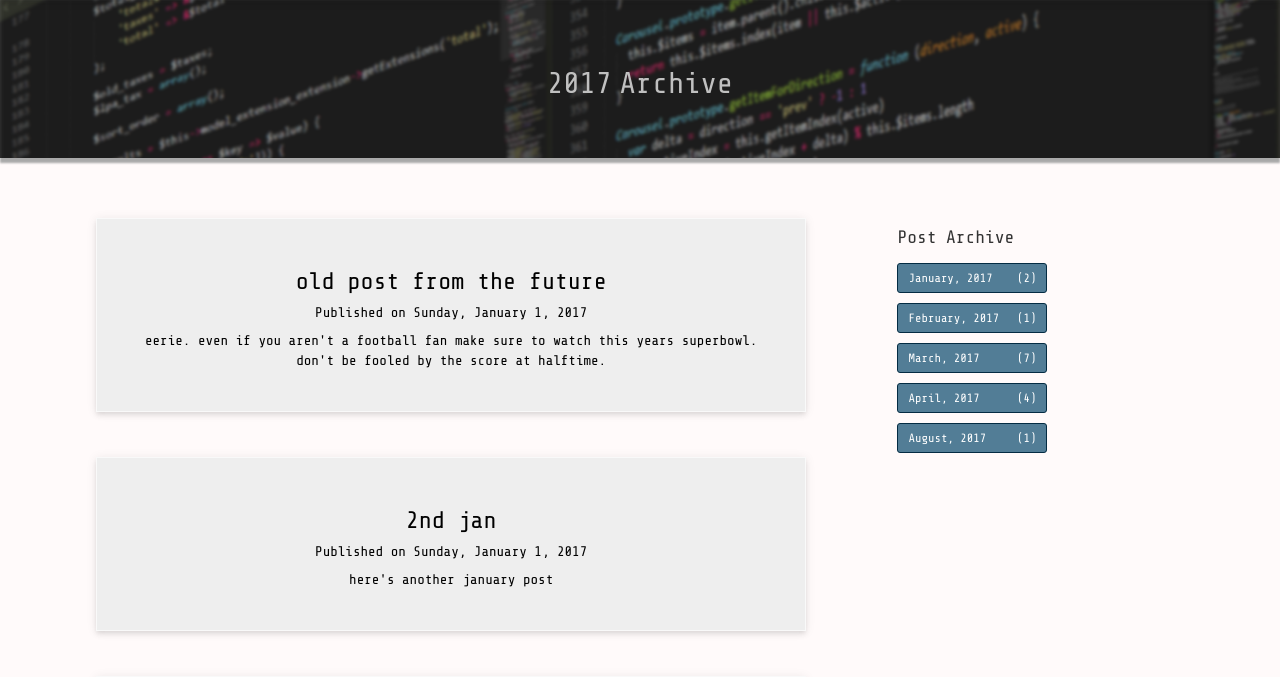
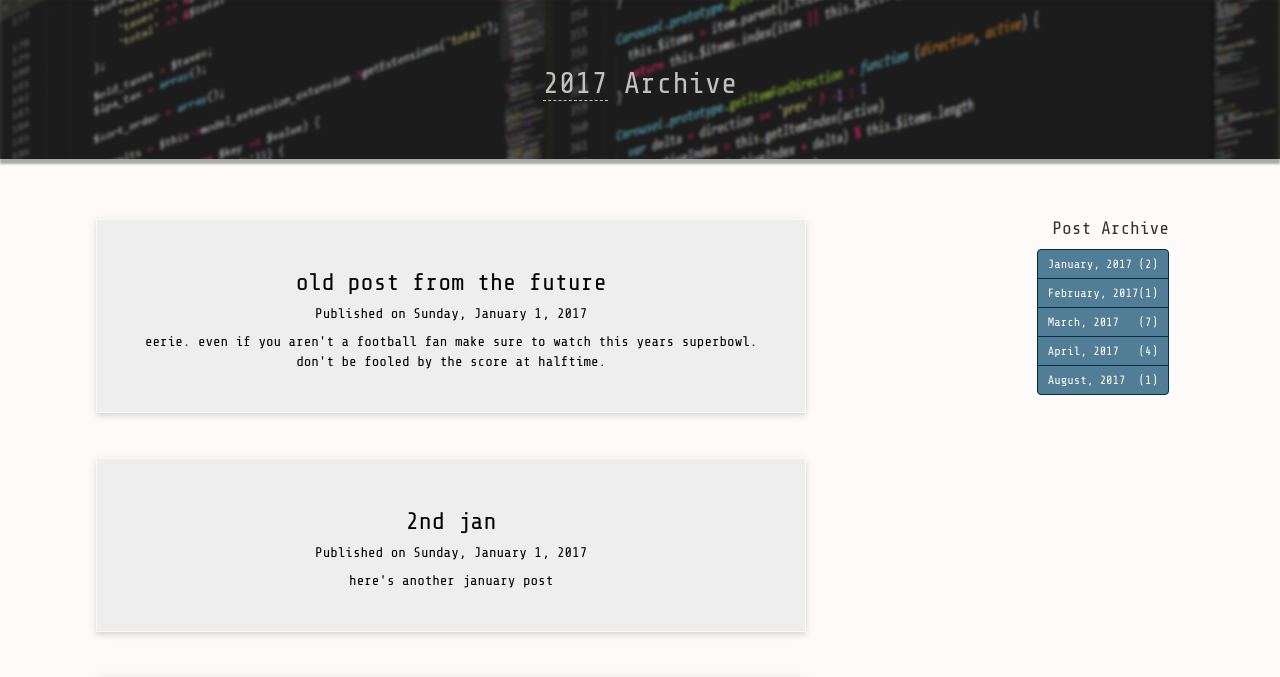
Before and after one commit to imasnyper/danielhayes, a Django app: page /blog/2017/ in a window 1280 px wide. Shown: the part 76-753 px from the top of the page. Run offline with Django 3.2, Linux system fonts and the light colour scheme; data comes from the database, SQL or seed files in the repository; parts of the project's set-up code (start-up, migrations or seed data) failed here and were passed over; some libraries are stand-ins or nearby versions; some web fonts are replaced.

Commit message:
polishing up views and templates. added prev/next post links at the bottom of the detail view for easy navigation to the adjacent posts in the blog. split the css up between the home app (which also includes styles for the navbar and footer) and the blog app for easier reading and editing.

```diff
--- /dev/null
+++ b/blog/static/blog/blog_style.css
@@ -0,0 +1,125 @@
+/*Blog Styling*/
+
+.btn{
+  background-color: #527D96;
+  padding: 10px 10px;
+  width: 150px;
+  border-color: #042C43;
+}
+
+.btn-group-sm {
+    padding: 0 auto;
+}
+
+img{
+  display: block;
+  max-width: 100%;
+  width: auto;
+  height: auto;
+}
+
+a.post {
+  display: block;
+  /*margin: 0 10%;*/
+}
+
+a.post:hover {
+  text-decoration: none;
+}
+
+
+ul.no-style {
+  list-style: none;
+  padding-left: 0px;
+}
+
+.post-container {
+    padding-left: 0;
+}
+
+.post-title {
+  color: black;
+}
+
+.post-content {
+  min-height: 600px; /*stretch page if post is short*/
+  max-width: 600px; /*keep paragraph a readable width*/
+  margin: 0 auto; /*center horizontally*/
+}
+
+.post-content-text {
+  text-align: justify;
+  text-justify: inter-word;
+  padding-bottom: 20px;
+}
+
+.post-author {
+  color: black;
+}
+
+.post-index-content {
+  color: black;
+}
+
+.post-card {
+  background-color: #eee;
+  margin: 0 0 45px 0;
+  padding: 30px 30px;
+  border: 1px solid #F9F9F9;
+  box-shadow: 0 2px 4px -1px rgba(0,0,0,0.06),
+              0 4px 5px 0 rgba(0,0,0,0.06),
+              0 1px 10px 0 rgba(0,0,0,0.08);
+  color: black;
+}
+
+.archive-title {
+    margin-top: 0;
+}
+
+.jumbotron-archive-text {
+    display: inline-block !important;
+    color silver;
+}
+
+.jumbotron-archive-links {
+    display: inline-block !important;
+    border-bottom: 1px dashed silver;
+}
+
+a.jumbotron-archive-links {
+    color: silver;
+}
+
+a:link.jumbotron-archive-links a:visited.jumbotron-archive-links {
+    text-decoration: none;
+}
+
+a:hover.jumbotron-archive-links {
+    text-decoration: none;
+    border-bottom: 2px dashed silver;
+}
+
+a:active.jumbotron-archive-links {
+    text-decoration: none;
+}
+
+.archive-count{
+  float: right;
+}
+
+.prev-post {
+    float: right;
+}
+
+.next-post {
+    float: left;
+}
+
+.thumbnail {
+    width: auto;
+}
+
+/*
+.post-archive{
+  padding: 0 7%;
+}*/
--- a/blog/templates/blog/base_blog.html
+++ b/blog/templates/blog/base_blog.html
@@ -1,4 +1,12 @@
 {% extends 'home/base.html' %}
+{% load static %}
+
+{% block extra_stylesheets %}
+    <link rel="stylesheet" type="text/css"
+      href="{% static 'blog/blog_style.css' %}"/>
+{% endblock extra_stylesheets %}
+
+{% block title %}Daniel Hayes | Blog{% endblock title %}
 
 {% block blog_active %}
 active
@@ -69,10 +77,10 @@ active
         </div>
         {% endblock pagination %}
     </div>
-    <div class="col-sm-4 text-left post-archive">
+    <div class="col-sm-4 text-right post-archive">
         {% block archive %}
-        <h4>Post Archive</h4>
-        <div class=".btn-group-vertical btn-group-sm">
+        <h4 class="archive-title">Post Archive</h4>
+        <div class="btn-group-vertical btn-group-sm">
             {% for month in archive %}
             <a href="{% url 'blog:archive' month.month|date:'Y' month.month|date:'m' %}" class="btn btn-primary">
                 <div class="text-left">
--- a/blog/templates/blog/blog_archive.html
+++ b/blog/templates/blog/blog_archive.html
@@ -1,38 +1,29 @@
 {% extends 'blog/base_blog.html' %}
+
+{% block title %}
+{% if month %}
+    Blog | Archive | {{ month_name }} {{ year }}
+{% else %}
+    Blog | Archive | {{year}}
+{% endif %}
+{% endblock title %}
 
 {% block page_header %}
   <div class="jumbotron">
     {% if month %}
-      <span>
-          <a class="archive-links" href="{% url 'blog:archive' year month %}">
-              <h2>{{ month_name }}</h2>
-          </a>
-          <a class="archive-links" href="{% url 'blog:archive' year %}">
-              <h2>{{ year }}</h2>
-          </a>
-          <h2 class="archive-links">Archive</h2>
-      </span>
+      <h2>
+          <a class="jumbotron-archive-links" href="{% url 'blog:archive' year month %}">{{ month_name }}</a>
+          <a class="jumbotron-archive-links" href="{% url 'blog:archive' year %}">{{ year }}</a>
+          <div class="jumbotron-archive-text">Archive</div>
+      </h2>
     {% else %}
-      <span>
-          <a class="archive-links" href="{% url 'blog:archive' year %}">
-              <h2>{{ year }}</h2>
-          </a>
-          <h2 class="archive-links">Archive</h2>
-      </span>
+      <h2>
+          <a class="jumbotron-archive-links" href="{% url 'blog:archive' year %}">{{ year }}</a>
+          <div class="jumbotron-archive-text">Archive</div>
+      </h2>
     {% endif %}
   </div>
 {% endblock %}
-
-{% block breadcrumb %}
-    <nav class="breadcrumb">
-        <a class="breadcrumb-item"
-           href="{% url 'blog:archive' year %}">{{ year }}</a>
-        {% if month %}
-            <a class="breadcrumb-item"
-                href="{% url 'blog:archive' year month %}">{{ month_name }}</a>
-        {% endif %}
-    </nav>
-{% endblock breadcrumb %}
 
 {% block post_list %}
 {% for post in post_list %}
--- a/blog/urls.py
+++ b/blog/urls.py
@@ -1,4 +1,4 @@
-from django.conf.urls import include, url
+from django.conf.urls import url
 
 from . import views
 
@@ -7,5 +7,6 @@ urlpatterns = [
     url(r'^$', views.IndexView.as_view(), name='index'),
     url(r'^(?P<year>\d{4})/(?P<month>\d{2})/$', views.ArchiveView.as_view(), name='archive'),
     url(r'^(?P<year>\d{4})/$', views.ArchiveView.as_view(), name='archive'),
-    url(r'^(?P<slug>[a-zA-Z0-9\-\_]+)/$', views.DetailView.as_view(), name='detail'),
+    url(r'^(?P<slug>[a-zA-Z0-9\-\_]+)/$',
+        views.PostDetailView.as_view(), name='detail'),
 ]
--- a/blog/views.py
+++ b/blog/views.py
@@ -11,6 +11,29 @@ from django.views.generic.list import ListView
 from .models import Post
 
 
+def archive():
+    """
+    makes an annotated list if the months where posts exist,
+    and the post count for each month
+    :return: post-count-annotated list of months with posts
+    """
+    # only retrieve posts that have been published
+    a = Post.objects.filter(pub_date__lte=timezone.now())
+
+    # add 'month' to context variable which is all the post
+    # datetimes truncated to the month
+    a = a.annotate(month=TruncMonth('pub_date'))
+
+    # add 'c' to context variable which counts the number of
+    # posts in a month
+    a = a.values('month').annotate(c=Count('id'))
+
+    # order archive months by the month
+    a = a.order_by('month')
+
+    return a
+
+
 class IndexView(ListView):
     template_name = "blog/blog_index.html"
     queryset = Post.objects.filter(pub_date__lte=timezone.now())
@@ -18,27 +41,10 @@ class IndexView(ListView):
     context_object_name = 'posts'
     paginate_by = 5
 
-    def archive(self):
-        # only retrieve posts that have been published
-        a = Post.objects.filter(pub_date__lte=timezone.now())
-
-        # add 'month' to context variable which is all the post datetimes
-        # truncated to the month
-        a = a.annotate(month=TruncMonth('pub_date'))
-
-        # add 'c' to context variable which counts the number of posts in a
-        # month
-        a = a.values('month').annotate(c=Count('id'))
-
-        # order archive months by the month
-        a = a.order_by('month')
-
-        return a
-
     def get_context_data(self, **kwargs):
         context = super(IndexView, self).get_context_data(**kwargs)
 
-        context['archive'] = self.archive()
+        context['archive'] = archive()
         # context['archive'] = Post.objects.filter(
         #     pub_date__lte=timezone.now()).annotate(
         #     month=TruncMonth('pub_date')).values(
@@ -71,29 +77,12 @@ class ArchiveView(ListView):
         month_num = int(month_num)
         return month_name_dict[month_num]
 
-    def archive(self):
-        # only retrieve posts that have been published
-        a = Post.objects.filter(pub_date__lte=timezone.now())
-
-        # add 'month' to archive context variable which is all the post
-        # datetimes truncated to the month
-        a = a.annotate(month=TruncMonth('pub_date'))
-
-        # add 'c' to archive context variable which counts the number of posts
-        # in a month
-        a = a.values('month').annotate(c=Count('id'))
-
-        # order archive months by the month
-        a = a.order_by('month')
-
-        return a
-
     # adds extra context to the context variable created by ListView. In this
     # case the month_name and year variables.
     def get_context_data(self, **kwargs):
         context = super(ArchiveView, self).get_context_data(**kwargs)
 
-        context['archive'] = self.archive()
+        context['archive'] = archive()
         if 'month' in self.kwargs.keys():
             context.update(
                 year=self.kwargs['year'], month=self.kwargs['month'])
@@ -104,6 +93,10 @@ class ArchiveView(ListView):
 
         return context
 
+    # limit queryset to what is in the url.
+    # i.e. if only the year is in the url, retrieve all posts
+    # from that year. if a month is specified as well, only posts
+    # from that month will be added.
     def get_queryset(self, **kwargs):
         utc = pytz.utc
         year_int = int(self.kwargs['year'])
@@ -124,35 +117,37 @@ class ArchiveView(ListView):
         return queryset
 
 
-class DetailView(DetailView):
+class PostDetailView(DetailView):
     model = Post
 
-    def archive(self):
-        # only retrieve posts that have been published
-        a = Post.objects.filter(pub_date__lte=timezone.now())
+    def find_adjacent_posts(self, post):
+        """
+        Given a post object return the most recent(if exists)
+        and the next published(if exists) post.
+        :param post: a post object
+        :return: previous post, and next post if either exists.
+        """
+        all_posts = Post.objects.filter(
+            pub_date__lte=timezone.now()).order_by('pub_date')
+        prev, next = None, None
 
-        # add 'month' to context variable which is all the post datetimes
-        # truncated to the month
-        a = a.annotate(month=TruncMonth('pub_date'))
+        for p in all_posts:
+            if p.pub_date < post.pub_date:
+                prev = p
+            if p.pub_date > post.pub_date:
+                next = p
+                break
 
-        # add 'c' to context variable which counts the number of posts in a
-        # month
-        a = a.values('month').annotate(c=Count('id'))
-
-        # order archive months by the month
-        a = a.order_by('month')
-
-        return a
+        return prev, next
 
     def get_context_data(self, **kwargs):
-        context = super(DetailView, self).get_context_data(**kwargs)
+        context = super(
+            DetailView, self).get_context_data(**kwargs)
 
-        context['archive'] = self.archive()
-        # context['archive'] = Post.objects.filter(
-        #     pub_date__lte=timezone.now()).annotate(
-        #     month=TruncMonth('pub_date')).values(
-        #     'month').annotate(
-        #     c=Count('id'))
-        # context['archive'] = context['archive'].order_by('month')
+        context['prev'], \
+            context['next'] = self.find_adjacent_posts(
+                context['post'])
+
+        context['archive'] = archive()
 
         return context
--- a/home/static/home/style.css
+++ b/home/static/home/style.css
@@ -1,4 +1,19 @@
-/* As hex codes */
+/* Contact Styling */
+
+form {
+    display: inline-block;
+}
+
+#id_contact_name, #id_contact_email, #id_message {
+    background-color: snow;
+}
+
+.cont {
+    background: blue;
+}
+
+
+/* Home Styling */
 
 .color-primary-0 { color: #22516D }	/* Main Primary color */
 .color-primary-1 { color: #BBCFDC } /* light to dark */
@@ -6,33 +21,38 @@
 .color-primary-3 { color: #042C43 }
 .color-primary-4 { color: #000C12 }
 
-
-.btn{
-  background-color: #527D96;
-  padding: 10px 10px;
-  margin: 5px 0;
-  width: 150px;
-  border-color: #042C43;
+.jumbotron {
+    background-image: url('images/bg.png');
+    background-position-x: 0px;
+    background-position-y: 0px;
+    background-size: 100%;
+    background-repeat: no-repeat;
+    background-attachment: fixed;
+    color: silver;
+    margin-bottom: 60px;
+    box-shadow: 0 5px 2px darkgrey;
+    border-radius: 0 !important;
+    padding-left: 7.5% !important;
+    padding-right: 7.5% !important;
 }
 
-img{
-  display: block;
-  max-width: 100%;
-  width: auto;
-  height: auto;
+.jumbotron-subheading {
+    padding-left: 0;
 }
 
-.vote_again {
-  padding-top: 15px;
+@media (max-width: 500px) {
+  .jumbotron {
+    background-image: url('images/bg-2.png');
+    background-size: 200;
+  }
 }
 
-.form-horizontal .control-label {
-  text-align: left;
-}
-
-.table {
-  margin: auto;
-  border: 2px solid gray;
+@media (max-width: 768px) {
+  .jumbotron {
+    background-size: 200%
+    padding-left: 7.5%;
+    padding-right: 7.5%;
+  }
 }
 
 .container-fluid.content {
@@ -47,82 +67,41 @@ img{
     text-justify: inter-word;
 }
 
-a.post {
-  display: block;
-  /*margin: 0 10%;*/
+.row {
+	padding: 0 7.5%;
+	margin: 0; /*fixes horizontal scroll bar showing up for now reason*/
 }
 
-a.post:hover {
-  text-decoration: none;
+label {
+    display: block;
 }
 
-
-ul.no-style {
-  list-style: none;
-  padding-left: 0px;
+.center-hor {
+    margin: 0 auto;
+    width: 50%;
+    text-align: center;
 }
 
-.post-container {
-    padding-left: 0;
+.right-align-hor {
+    text-align: right;
+    margin-bottom: 0 !important;
+    padding-right: 15px;
 }
 
-.post-title {
-  color: black;
+.footer {
+    padding: 20px 20px;
+    margin: 20px 0 0 0;
+    background-position-x: 0px;
+    background-position-y: 0%;
+    background-size: 100%;
+    background-repeat: no-repeat;
+    background-attachment: fixed;
+    background-color: #22516d;
+    color: #bbcfdc;
+    text-align: right;
+    margin-top: 30px;
 }
 
-/*.post-content {
-  padding: 0px 5px;
-  max-width: 600px;
-  min-height: 600px;
-}*/
-
-.post-content-text {
-  padding: 20px 0px;
-  text-align: justify;
-  text-justify: inter-word;
-  min-height: 600px; /*stretch page if post is short*/
-  max-width: 600px; /*keep paragraph a readable width*/
-  margin: 0 auto; /*center horizontally*/
-}
-
-.post-author {
-  color: black;
-}
-
-.post-index-content {
-  color: black;
-}
-
-.post-card {
-  background-color: #eee;
-  margin: 0 0 45px 0;
-  padding: 30px 30px;
-  border: 1px solid #F9F9F9;
-  box-shadow: 0 2px 4px -1px rgba(0,0,0,0.06),
-              0 4px 5px 0 rgba(0,0,0,0.06),
-              0 1px 10px 0 rgba(0,0,0,0.08);
-  color: black;
-}
-
-.archive-links {
-    display: inline-block !important;
-}
-
-a.archive-links {
-    color: silver;
-}
-
-a:link.archive-links a:visited.archive {
-    text-decoration: none;
-}
-
-a:hover.archive-links {
-    text-decoration: none;
-}
-
-a:active.archive-links {
-    text-decoration: none;
-}
 
 .navbar-toggle {
   line-height: 75px;
@@ -166,109 +145,6 @@ a:active.archive-links {
   font-size: 16px;
   padding-left: 40px;
 }
-
-.archive-count{
-  float: right;
-}
-
-.post-archive{
-  padding: 0 7%;
-}
-
-.jumbotron {
-    background-image: url('images/bg.png');
-    background-position-x: 0px;
-    background-position-y: 0px;
-    background-size: 100%;
-    background-repeat: no-repeat;
-    background-attachment: fixed;
-    color: silver;
-    margin-bottom: 60px;
-    box-shadow: 0 5px 2px darkgrey;
-    border-radius: 0 !important;
-    padding-left: 7.5% !important;
-    padding-right: 7.5% !important;
-}
-
-.jumbotron-subheading {
-    padding-left: 0;
-}
-
-@media (max-width: 500px) {
-  .jumbotron {
-    background-image: url('images/bg-2.png');
-    background-size: 200;
-  }
-}
-
-@media (max-width: 768px) {
-  .jumbotron {
-    background-size: 200%
-    padding-left: 7.5%;
-    padding-right: 7.5%;
-  }
-}
-
-.row {
-	padding: 0 7.5%;
-	margin: 0; /*fixes horizontal scroll bar showing up for now reason*/
-}
-
-label {
-    display: block;
-}
-
-.center-hor {
-    margin: 0 auto;
-    width: 50%;
-    text-align: center;
-}
-
-.right-align-hor {
-    text-align: right;
-    margin-bottom: 0 !important;
-    padding-right: 15px;
-}
-
-.footer {
-    padding: 20px 20px;
-    margin: 20px 0 0 0;
-	/* background-image: radial-gradient(ellipse farthest-corner at 0px 0px, rgba(162,147,104,0.8) 0%, rgba(106, 96, 65,0) 37%, rgba(69, 57, 20,1) 95%); */
-    background-position-x: 0px;
-    background-position-y: 0%;
-    background-size: 100%;
-    background-repeat: no-repeat;
-    background-attachment: fixed;
-    /*border-top: 1px solid rgba(208,194,152,1);*/
-    background-color: #22516d;
-    color: #bbcfdc;
-    text-align: right;
-    margin-top: 30px;
-}
-
-form {
-    display: inline-block;
-}
-
-#id_contact_name, #id_contact_email, #id_message {
-    background-color: snow;
-}
-
-.cont {
-    background: blue;
-}
-
-.test {
-    -webkit-text-fill-color: transparent;
-    -webkit-background-clip: text;
-}
-
-
-
-
-
-
-
 
 
 
@@ -366,3 +242,17 @@ form {
     background-color: #042c43;
   }
 }
+
+/* Poll Styling */
+.vote_again {
+  padding-top: 15px;
+}
+
+.form-horizontal .control-label {
+  text-align: left;
+}
+
+.table {
+  margin: auto;
+  border: 2px solid gray;
+}
--- a/home/templates/home/base.html
+++ b/home/templates/home/base.html
@@ -20,7 +20,9 @@
 
     <script src="{% static 'home/script.js' %}"></script>
 
-    {% block title %}<title>Daniel Hayes</title>{% endblock title %}
+    {% block extra_stylesheets %}{% endblock extra_stylesheets %}
+
+    <title>{% block title %}Daniel Hayes{% endblock title %}</title>
     <meta name="viewport" content="width=device-width, initial-scale=1">
 </head>
 <body>
```
Also changed, not shown: blog/templates/blog/post_detail.html (+22 -5 lines).
